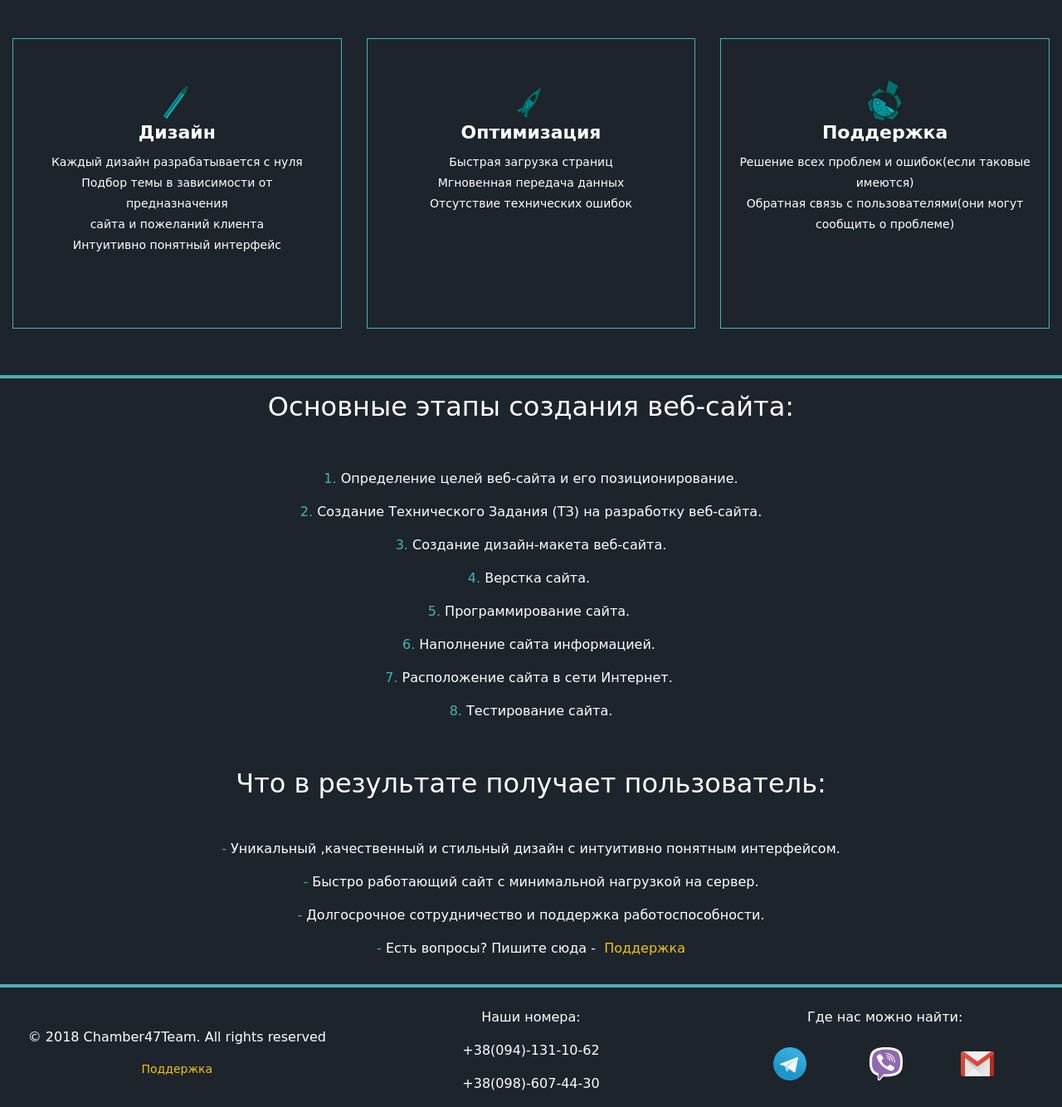
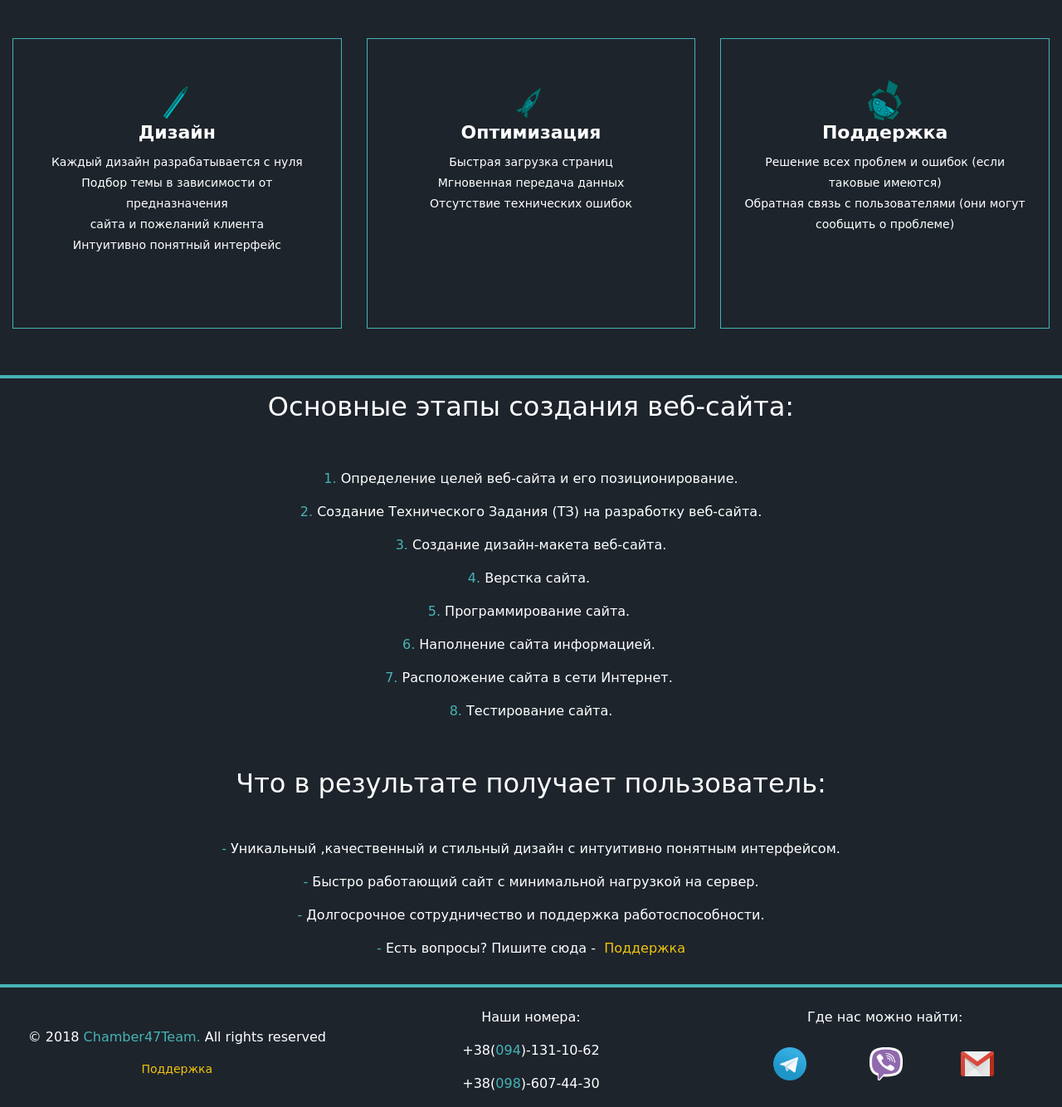
Before and after one commit to Avelinimus/django_web_card, a Django app: page /main/ in a window 1280 px wide. Shown: the part 460-1794 px from the top of the page at 83% size. Run offline with Django 3.2, Linux system fonts and the light colour scheme; data comes from the database, SQL or seed files in the repository; both versions use the stored data as it was after the commit; some libraries are stand-ins or nearby versions; some web fonts are replaced.

Commit message:
Small edit text

```diff
--- a/templates/base.html
+++ b/templates/base.html
@@ -67,14 +67,14 @@
             <div class="col-12 col-lg-4">
                 <br>
                 <br>
-                <p align="center">© 2018 Chamber47Team. All rights reserved</p>
+                <p align="center">© 2018 <span style="color:#47B3B5">Chamber47Team.</span> All rights reserved</p>
                 <p align="center" style="font-size: 14px"><a  style="color: #f1c40f" href="{% url 'forms_app:support' %}">Поддержка</a></p>
 
             </div>
             <div class="col-12 col-lg-4">
                 <br>
                 <p align="center">Наши номера:</p>
-                <p align="center">+38(094)-131-10-62</p> <p align="center">+38(098)-607-44-30</p>
+                <p align="center">+38(<span style="color:#47B3B5">094</span>)-131-10-62</p> <p align="center">+38(<span style="color:#47B3B5">098</span>)-607-44-30</p>
             </div>
 
 
--- a/templates/main_app/index.html
+++ b/templates/main_app/index.html
@@ -78,8 +78,8 @@
                         <h3 class="title">Поддержка</h3>
 
                         <p class="description">
-                            Решение всех проблем и ошибок(если таковые имеются)<br>
-                            Обратная связь с пользователями(они могут сообщить о проблеме)
+                            Решение всех проблем и ошибок (если таковые имеются)<br>
+                            Обратная связь с пользователями (они могут сообщить о проблеме)
                         </p>
 
                     </div>
```
Also changed, not shown: db.sqlite3.
